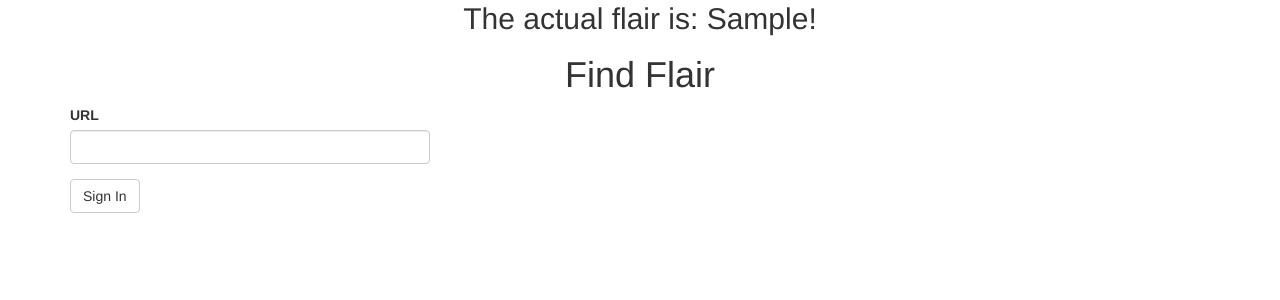
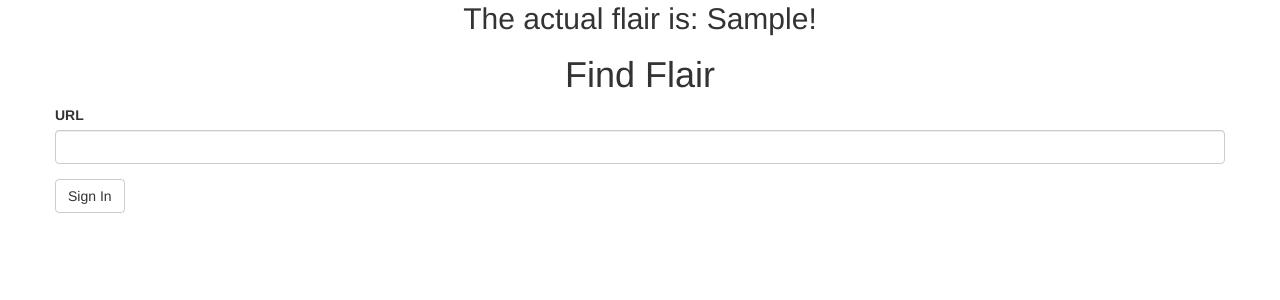
Before and after one commit to gauravchopracg/Reddit-Flare-Detection, a Flask app: template templates/login.html in a window 1280 px wide. Shown: the part 143-443 px from the top of the page. Run offline with Flask 2, Linux system fonts and the light colour scheme; the template is opened without the code that fills it: values that come from a table or form of the project are taken from there, most other values are stand-ins (such as "Sample title", 1, 10 or a date in 2020); parts of the project's set-up code (start-up, migrations or seed data) failed here and were passed over; some libraries are stand-ins or nearby versions.

Commit message:
Releasing V14

```diff
--- a/templates/login.html
+++ b/templates/login.html
@@ -10,7 +10,7 @@
     {% endif %}
     <h1 align="center">Find Flair</h1>
     <div class="row justify-content-center">
-        <div class="col-md-4">
+        <div class="col-4">
             {{ wtf.quick_form(form) }}
         </div>
     </div>
```
